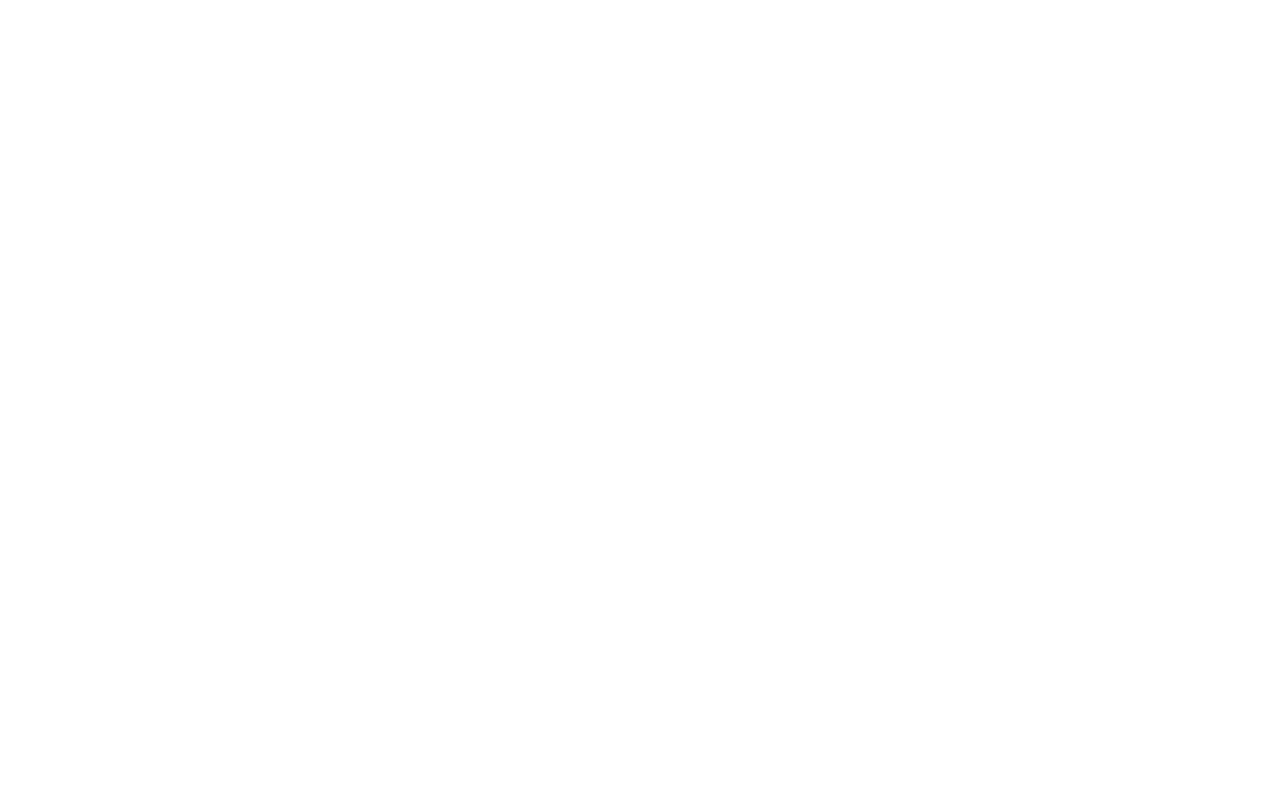
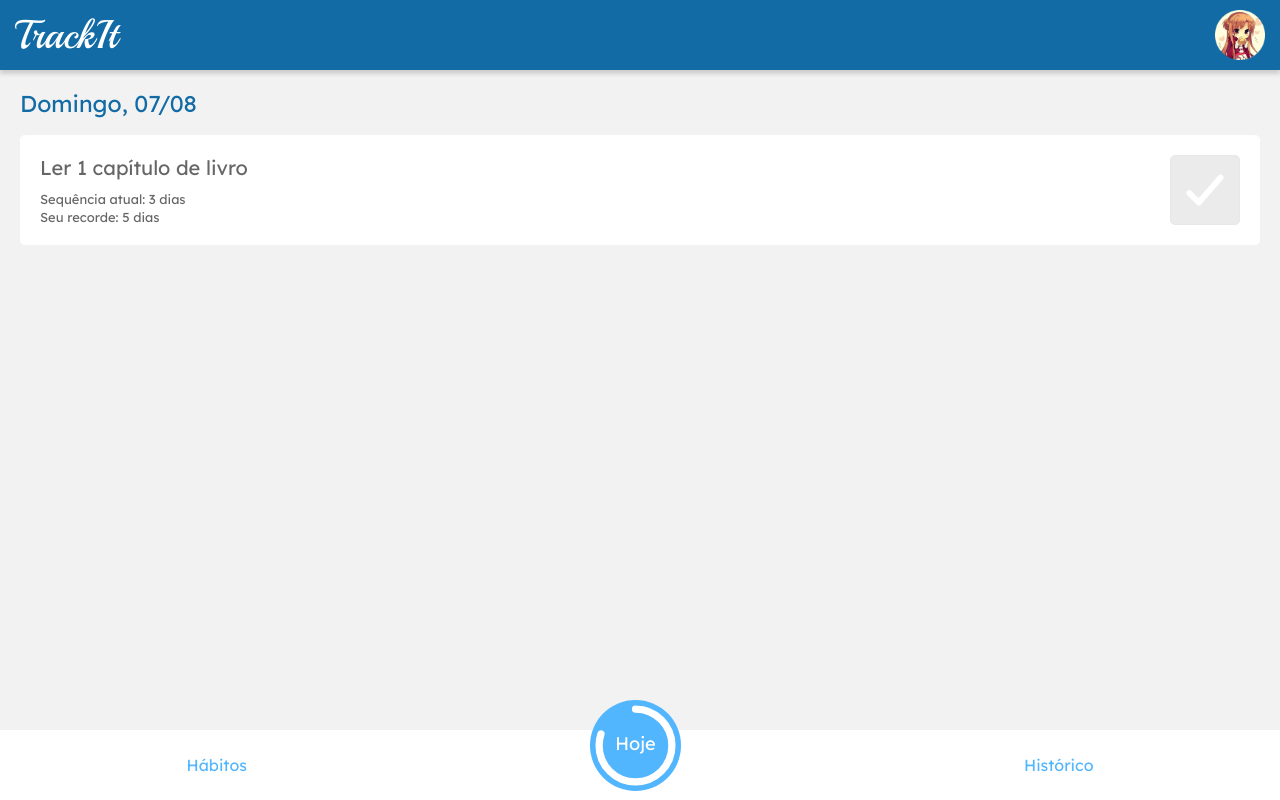
Before and after one commit to allipski/Track-It, a JavaScript app: page /hoje in a window 1280 px wide. Before the commit this address had no page. Built offline with nearby package versions, Linux system fonts and the light colour scheme.

Commit message:
feat: finished design of all pages

```diff
--- a/public/index.html
+++ b/public/index.html
@@ -4,13 +4,27 @@
     <meta charset="utf-8" />
     <meta name="viewport" content="width=device-width, initial-scale=1" />
     <title>Track It - Alice Lipski T7</title>
-    <link rel="preconnect" href="https://fonts.googleapis.com">
-    <link rel="preconnect" href="https://fonts.gstatic.com" crossorigin>
-    <link href="https://fonts.googleapis.com/css2?family=Lexend+Deca:wght@100;200;300;400;500;600;700;800;900&display=swap" rel="stylesheet">
-    <link href="https://fonts.googleapis.com/css2?family=Playball&display=swap" rel="stylesheet">
+    <link rel="preconnect" href="https://fonts.googleapis.com" />
+    <link rel="preconnect" href="https://fonts.gstatic.com" crossorigin />
+    <link
+      href="https://fonts.googleapis.com/css2?family=Lexend+Deca:wght@100;200;300;400;500;600;700;800;900&display=swap"
+      rel="stylesheet"
+    />
+    <link
+      href="https://fonts.googleapis.com/css2?family=Playball&display=swap"
+      rel="stylesheet"
+    />
   </head>
   <body>
     <noscript>You need to enable JavaScript to run this app.</noscript>
     <div class="root"></div>
+    <script
+      type="module"
+      src="https://unpkg.com/ionicons@5.5.2/dist/ionicons/ionicons.esm.js"
+    ></script>
+    <script
+      nomodule
+      src="https://unpkg.com/ionicons@5.5.2/dist/ionicons/ionicons.js"
+    ></script>
   </body>
 </html>
--- a/src/components/App.js
+++ b/src/components/App.js
@@ -3,6 +3,8 @@
 import Login from "../pages/Login";
 import Cadastro from "../pages/Cadastro";
 import Habitos from "../pages/Habitos";
+import Hoje from "../pages/Hoje";
+import Historico from "../pages/Historico";
 
 export default function App() {
   return (
@@ -13,6 +15,8 @@
           <Route path="/" element={<Login />} />
           <Route path="/cadastro" element={<Cadastro />} />
           <Route path="/habitos" element={<Habitos />} />
+          <Route path="/hoje" element={<Hoje />} />
+          <Route path="/historico" element={<Historico />} />
         </Routes>
       </BrowserRouter>
     </>
--- /dev/null
+++ b/src/components/Bottombar.js
@@ -0,0 +1,57 @@
+import styled from "styled-components";
+import { CircularProgressbar, buildStyles } from "react-circular-progressbar";
+import "react-circular-progressbar/dist/styles.css";
+
+export default function Bottombar() {
+  const percentage = 80;
+  return (
+    <Wrapper>
+      <h4>Hábitos</h4>
+      <div>
+        <CircularProgressbar
+          value={percentage}
+          text="Hoje"
+          background
+          backgroundPadding={6}
+          styles={buildStyles({
+            backgroundColor: "#52B6FF",
+            textColor: "#ffffff",
+            pathColor: "#ffffff",
+            trailColor: "transparent",
+          })}
+        />
+      </div>
+      <h4>Histórico</h4>
+    </Wrapper>
+  );
+}
+
+const Wrapper = styled.div`
+  display: flex;
+  align-items: center;
+  justify-content: space-around;
+  padding: 15px;
+  background-color: #ffffff;
+  position: fixed;
+  bottom: 0;
+  width: 100%;
+  height: 70px;
+  box-shadow: 0px 4px 4px rgba(0, 0, 0, 0.15);
+
+  img {
+    height: 50px;
+    width: 50px;
+  }
+
+  h4 {
+    font-weight: 400;
+    color: #52B6FF;
+  }
+
+  div {
+    height: 91px;
+    width: 91px;
+    left: 50%;
+    margin-bottom: 40px;
+  }
+`;
--- /dev/null
+++ b/src/components/HabitToday.js
@@ -0,0 +1,68 @@
+import styled from "styled-components";
+
+export default function HabitToday() {
+  return (
+    <Wrapper>
+      <Textinho>
+        <h3>Ler 1 capítulo de livro</h3>
+        <h4>Sequência atual: 3 dias</h4>
+        <h4>Seu recorde: 5 dias</h4>
+      </Textinho>
+      <DoneButton>
+        <ion-icon name="checkmark"></ion-icon>
+      </DoneButton>
+    </Wrapper>
+  );
+}
+
+const Wrapper = styled.div`
+  display: flex;
+  justify-content: space-between;
+  background-color: #ffffff;
+  border: none;
+  border-radius: 5px;
+  width: 100%;
+  height: fit-content;
+  padding: 20px;
+`;
+
+const Textinho = styled.div`
+  display: flex;
+  flex-direction: column;
+  align-items: flex-start;
+  justify-content: space-between;
+  color: #666666;
+  font-weight: 400;
+  font-family: "Lexend Deca";
+
+
+
+  h3 {
+    font-size: 20px;
+    line-height: 25px;
+    margin: 0 0 8px 0;
+  }
+
+  h4 {
+    font-size: 13px;
+    line-height: 16px;
+    margin: 0;
+  }
+`;
+
+const DoneButton = styled.button`
+  display: flex;
+  align-items: center;
+  justify-content: center;
+  width: 70px;
+  height: 70px;
+  font-size: 50px;
+  border: 1px solid #E7E7E7;
+  border-radius: 5px;
+  background-color: #EBEBEB;
+  color: #FFFFFF;
+
+  ion-icon {
+    --ionicon-stroke-width: 60px;
+  }
+`;
--- /dev/null
+++ b/src/components/NewHabit.js
@@ -0,0 +1,82 @@
+import styled from "styled-components";
+import { InputStyle, ButtonStyle } from "../pages/Login";
+
+export default function NewHabit() {
+  const weekday = ["D", "S", "T", "Q", "Q", "S", "S"];
+
+  return (
+    <Wrapper>
+      <Input type="text" placeholder="nome do hábito"></Input>
+      <Semana>
+        {weekday.map((day, index) => (
+          <Dia key={index}>{day}</Dia>
+        ))}
+      </Semana>
+      <Botoes>
+        <p>Cancelar</p>
+        <SaveButton>Salvar</SaveButton>
+      </Botoes>
+    </Wrapper>
+  );
+}
+
+const Wrapper = styled.div`
+  display: flex;
+  flex-direction: column;
+  background-color: #ffffff;
+  border: none;
+  border-radius: 5px;
+  width: 100%;
+  height: fit-content;
+  padding: 20px;
+  gap: 8px;
+
+  p {
+    font-family: "Lexend Deca";
+    font-weight: 400;
+    font-size: 16px;
+    color: #52b6ff;
+  }
+`;
+
+const Input = styled(InputStyle)`
+  color: #dbdbdb;
+`;
+
+const Semana = styled.div`
+  display: flex;
+  width: 100%;
+  align-items: center;
+  justify-content: flex-start;
+  gap: 4px;
+`;
+
+const Dia = styled.div`
+  display: flex;
+  align-items: center;
+  justify-content: center;
+  width: 30px;
+  height: 30px;
+  border: 1px solid #d4d4d4;
+  color: #dbdbdb;
+  border-radius: 5px;
+  font-size: 20px;
+  font-family: "Lexend Deca", sans-serif;
+  font-weight: 400;
+`;
+
+const Botoes = styled.div`
+  display: flex;
+  width: 100%;
+  align-items: center;
+  justify-content: flex-end;
+  gap: 15px;
+  margin-top: 30px;
+`;
+
+const SaveButton = styled(ButtonStyle)`
+  width: auto;
+  height: auto;
+  font-size: 16px;
+  padding: 8px 16px;
+`;
--- a/src/pages/Habitos.js
+++ b/src/pages/Habitos.js
@@ -1,9 +1,68 @@
 import Topbar from "../components/Topbar";
+import styled from "styled-components";
+import { ButtonStyle } from "./Login";
+import NewHabit from "../components/NewHabit";
+import Bottombar from "../components/Bottombar";
 
 export default function Habitos() {
-return(
+  return (
     <>
-        <Topbar />
+      <Topbar />
+      <Wrapper>
+        <Cabecalho>
+          <h3>Meus hábitos</h3>
+          <AddButton>
+            <ion-icon name="add-outline"></ion-icon>
+          </AddButton>
+        </Cabecalho>
+        <NewHabit />
+        <h4>
+          Você não tem nenhum hábito cadastrado ainda. Adicione um hábito para
+          começar a trackear!
+        </h4>
+      </Wrapper>
+      <Bottombar />
     </>
-)
+  );
 }
+
+const Wrapper = styled.div`
+  display: flex;
+  flex-direction: column;
+  align-items: center;
+  width: 100%;
+  height: 100%;
+  padding: 72px 20px 72px 20px;
+
+  h4 {
+    font-family: "Lexend Deca";
+    font-weight: 400;
+    font-size: 18px;
+    line-height: 22px;
+    color: #666666;
+    margin: 25px 0;
+  }
+`;
+
+const Cabecalho = styled.div`
+  display: flex;
+  width: 100%;
+  align-items: center;
+  justify-content: space-between;
+  padding: 20px 0;
+  font-family: "Lexend Deca";
+  font-weight: 400;
+  font-size: 23px;
+  color: #126ba5;
+`;
+
+const AddButton = styled(ButtonStyle)`
+  width: 40px;
+  height: 35px;
+  font-size: 27px;
+  ion-icon {
+    --ionicon-stroke-width: 60px;
+  }
+`;
+
+export { Wrapper, Cabecalho };
--- /dev/null
+++ b/src/pages/Historico.js
@@ -0,0 +1,27 @@
+import Topbar from "../components/Topbar";
+import styled from "styled-components";
+import Bottombar from "../components/Bottombar";
+import { Wrapper, Cabecalho } from "./Habitos";
+
+export default function Hoje() {
+  require("dayjs/locale/pt-br");
+  return (
+    <>
+      <Topbar />
+      <Wrappering>
+        <Cabecalho>
+          <h3>Histórico</h3>
+        </Cabecalho>
+        <h4>Em breve você poderá ver o histórico dos seus hábitos aqui!</h4>
+      </Wrappering>
+      <Bottombar />
+    </>
+  );
+}
+
+const Wrappering = styled(Wrapper)`
+  h3,
+  h4 {
+    margin: 0;
+  }
+`;
--- /dev/null
+++ b/src/pages/Hoje.js
@@ -0,0 +1,48 @@
+import Topbar from "../components/Topbar";
+import styled from "styled-components";
+import Bottombar from "../components/Bottombar";
+import dayjs from "dayjs";
+import "dayjs/locale/pt-br";
+import HabitToday from "../components/HabitToday";
+
+export default function Hoje() {
+  require("dayjs/locale/pt-br");
+
+  return (
+    <>
+      <Topbar />
+      <Wrapper>
+        <Cabecalho>
+          <h3>{dayjs().locale("pt-br").format("dddd")}, {dayjs().locale("pt-br").format("DD")}/{dayjs().locale("pt-br").format("MM")} </h3>
+        </Cabecalho>
+        <HabitToday />
+      </Wrapper>
+      <Bottombar />
+    </>
+  );
+}
+
+const Wrapper = styled.div`
+  display: flex;
+  flex-direction: column;
+  align-items: center;
+  width: 100%;
+  height: 100%;
+  padding: 72px 20px 72px 20px;
+`;
+
+const Cabecalho = styled.div`
+  display: flex;
+  width: 100%;
+  align-items: center;
+  justify-content: space-between;
+  padding: 20px 0;
+  font-family: "Lexend Deca";
+  font-weight: 400;
+  font-size: 23px;
+  color: #126ba5;
+
+  h3 {
+    text-transform: capitalize;
+  }
+`;
--- a/src/styles/globalStyles.js
+++ b/src/styles/globalStyles.js
@@ -59,7 +59,7 @@
 body {
 	width: 100%;
 	height: 100%;
-	background-color: #FFFFFF;
+	background-color: #F2F2F2;
 	font-family: 'Lexend Deca', sans-serif;
 }
 
```
